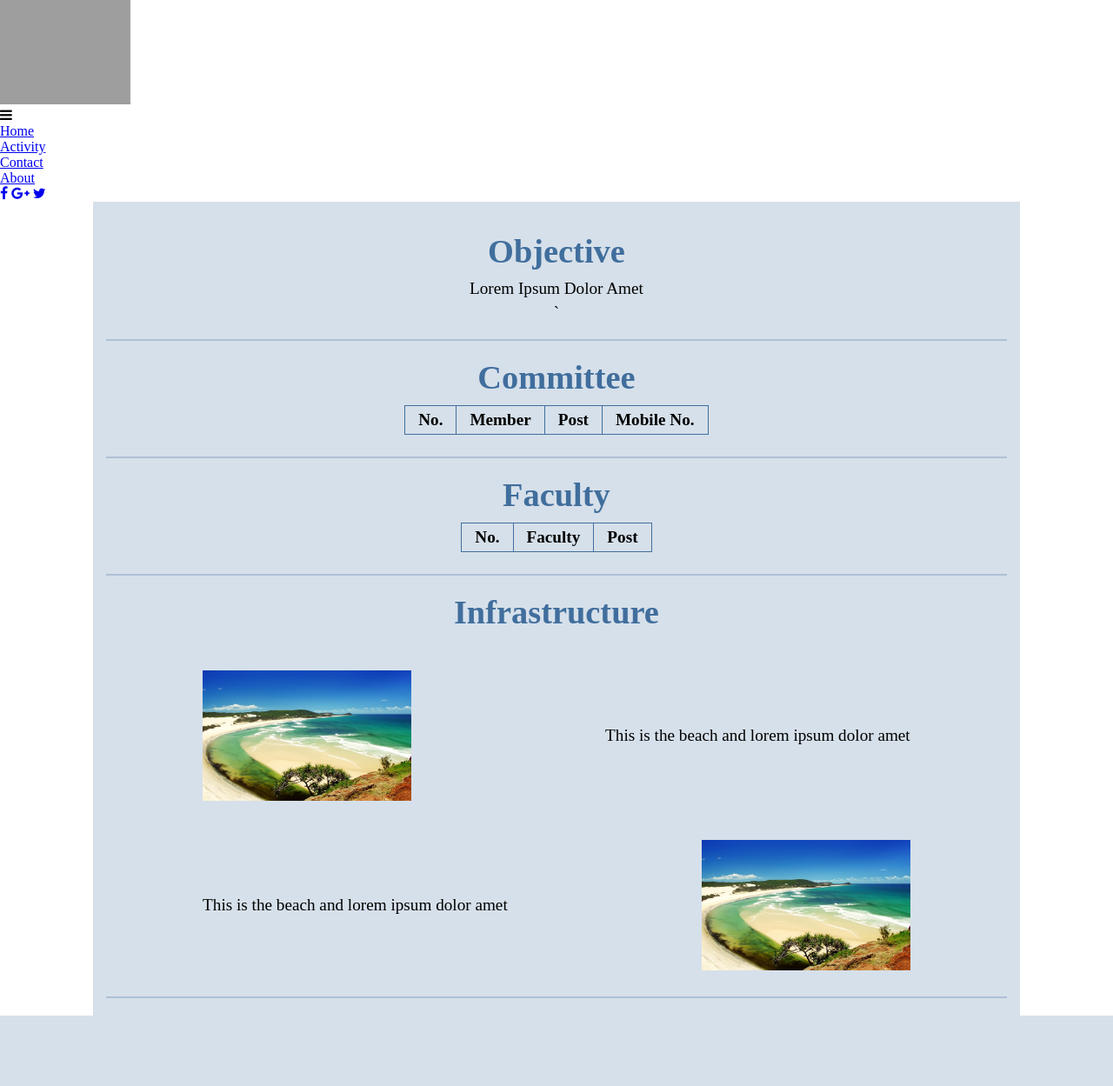
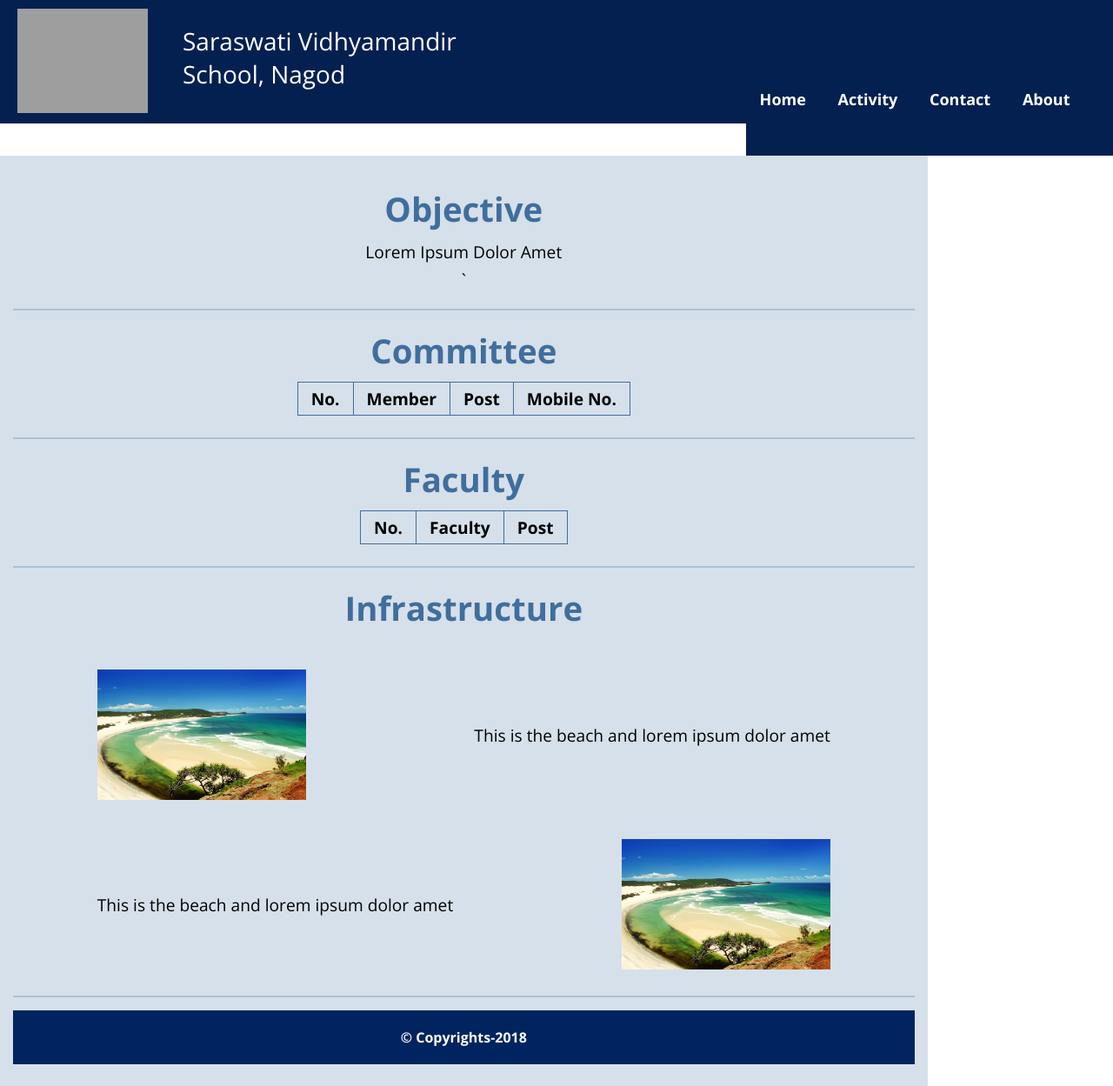
Before and after one commit to SohamNathani/School-Project, a PHP site: page /about.php in a window 1280 px wide. Shown: the whole page at 87% size. Before the commit the page ends 1168 px from the top, so only its background shows below. Run offline with PHP 8.4, Linux system fonts and the light colour scheme; lists and menus that the app fills with data are empty; grey boxes are pictures that could not be loaded.

Commit message:
navbar-v1.0

```diff
--- a/Includes/footer.php
+++ b/Includes/footer.php
@@ -1,81 +1,18 @@
-<head>
-    <style>
-        *{
-            margin: 0;
-            padding: 0;
-        }
-
-        .grid-container{
-            display: grid;
-            grid-template-columns: 10% 15% 15% 5% auto 10%;
-            height: 200px;
-            width:100%;
-            grid-template-areas:
-            ". At-a-glnce q-link . abt-school .";
-            text-align: center;
-            /* background-color: #E9E7E1; */
-            font-family: 'Open Sans','Times New Roman', Times, serif;
-            color: #94B4D6;
-            background-color:rgba(64,110,157,0.21);
-        }
-        .Q-links {
-            grid-area: q-link;
-            padding:20px 20%;
-            text-align:left;
-        }
-        .At-a-glnce {
-            grid-area: At-a-glnce;
-            padding:20px 20%;
-            text-align: left;
-            padding-left:0px;
-        }
-        .abt-school {
-            grid-area: abt-school;
-            padding:20px 20%;
-            padding-right: 0px;
-            padding-left:150px;
-            text-align:right;
-        }
-
-        /* ul styling */
-        ul{
-            list-style-type: none;
-        }
-        a{
-            text-decoration: none;
-            color:#617488;
-        }
-        a:hover{
-            color:#617488;
-        }
-        .f-li{
-            padding: 2px;
-        }
-    </style>
-</head>
-
-    <div class="grid-container">
-        <div class="Q-links">
-            <h4>Quick Links</h4>
-            <ul style="padding-top:20px">
-                <li class="f-li"><a href="http://" target="_blank" rel="noopener noreferrer">Home</a></li>
-                <li class="f-li"><a href="http://" target="_blank" rel="noopener noreferrer">Activities</a></li>
-                <li class="f-li"><a href="http://" target="_blank" rel="noopener noreferrer">News</a></li>
-                <li class="f-li"><a href="http://" target="_blank" rel="noopener noreferrer">About</a></li>
+<div class="row">
+    <div class="col-12 main-f">
+        <div class="col-4">
+            <h1 class="f-h1">Quick Links</h1>
+            <ul>
+                <li><a href="http://" target="_blank" rel="noopener noreferrer">Home</a></li>
+                <li><a href="http://" target="_blank" rel="noopener noreferrer">Contact</a></li>
+                <li><a href="http://" target="_blank" rel="noopener noreferrer">About</a></li>
+                <li><a href="http://" target="_blank" rel="noopener noreferrer">Activity</a></li>
             </ul>
         </div>
-        <div class="At-a-glnce">
-            <h4>At a glance</h4>
-            <ul style="padding-top:20px">
-                <li class="f-li"><a href="tel:+">Phone no.</a></li>
-                <li class="f-li"><a href="mailto:">email</a></li>
-                <li class="f-li"><address>School Address:</address></li>
-            </ul>
-
-        </div>
-        <div class="abt-school">
-            <h4>About School</h4>
-            <p style="padding-top: 20px; color: #617488">Lorem ipsum dolor sit amet, consectetur adipiscing elit. Praesent iaculis, elit gravida convallis malesuada, diam nibh hendrerit ex, ac sodales purus eros in felis</p>
-        </div>
     </div>
-    <div style="width:100%;background-color:#0D5D98; padding:20px; color:white; text-align:center;">Copyright &copy; 2018</div>
+</div>
+<div class="row">
+    <div class="col-12 f-copy">
+        <p>&copy Copyrights-2018</p>
+    </div>
+</div>
--- a/Includes/nav-bar.php
+++ b/Includes/nav-bar.php
@@ -1,11 +1,13 @@
 <div class="m-div">
-    <img src="http://saraswati-ktpatelschool.org/wp-content/uploads/2017/01/sarswati-vidhalay-logoooo-png.png" alt="School-Logo" class="S-Logo" width="150" height="120">
+    <a href="#"><img src="http://saraswati-ktpatelschool.org/wp-content/uploads/2017/01/sarswati-vidhalay-logoooo-png.png" alt="School-Logo" class="S-Logo" width="150" height="120">
+    <p class="S-Logo sl-text">Saraswati Vidhyamandir School, Nagod</p>
+</a>
 <nav>
     <div class="toggle">
     <i class="fa fa-bars menu" aria-hidden="true"></i>
     </div>
 <ul>
-    <li class="m-l"><a href="#">Home</a></li>
+    <li><a href="#">Home</a></li>
     <li><a href="#">Activity</a></li>
     <li><a href="#">Contact</a></li>
     <li><a href="#">About</a></li>
--- a/about.php
+++ b/about.php
@@ -3,7 +3,9 @@
 <head>
 	<title>Activity</title>
     <link rel="stylesheet" type="text/css" href="assets/css/s-g.css">
+    <link rel="stylesheet" type="text/css" href="assets/css/nav-bar.css">
     <link rel="stylesheet" type="text/css" href="assets/css/about.css">
+    <link rel="stylesheet" type="text/css" href="assets/css/footer.css">
 	<meta name="viewport" content="width=device-width, initial-scale=1">
 	<link href="https://fonts.googleapis.com/css?family=Open+Sans:400,700" rel="stylesheet">
     <link rel="stylesheet" type="text/css" href="https://stackpath.bootstrapcdn.com/font-awesome/4.7.0/css/font-awesome.min.css">
@@ -58,9 +60,12 @@
                   <p>This is the beach and lorem ipsum dolor amet</p>
                 </div>
             </div>
-	<script type="text/javascript" src="../assets/js/page.js"></script>
-</body>
-</html>
+            <script type="text/javascript" src="../assets/js/page.js"></script>
+        </body>
+        <footer>
+            <?php include_once "Includes/footer.php" ?>
+        </footer>
+        </html>
 <!-- #406e9d opaci
 opacity 36</span>.%
  -->
--- a/activity.php
+++ b/activity.php
@@ -3,6 +3,7 @@
 <head>
 	<title>Activity</title>
 	<link rel="stylesheet" type="text/css" href="assets/css/activity.css">
+	<link rel="stylesheet" type="text/css" href="assets/css/nav-bar.css">
 	<meta name="viewport" content="width=device-width, initial-scale=1">
 	<link href="https://fonts.googleapis.com/css?family=Open+Sans:400,700" rel="stylesheet">
 	<link rel="stylesheet" type="text/css" href="https://stackpath.bootstrapcdn.com/font-awesome/4.7.0/css/font-awesome.min.css">
--- /dev/null
+++ b/assets/css/footer.css
@@ -0,0 +1,23 @@
+:root{
+    -text-color1: #ffffff;
+    -text-color2: #002460;
+}
+
+.main-f{
+    background-image: url('../Images/school-texture-4.jpg');
+    height: 250px;
+    color: var(-text-color1);
+    display: none;
+}
+
+.f-h1{
+    color: var(-text-color1);
+}
+
+.f-copy{
+    background-color: #002460;
+    color: #ffffff;
+    font-weight: bold;
+    text-align: center;
+    font-size: 16px;
+}
--- a/assets/css/nav-bar.css
+++ b/assets/css/nav-bar.css
@@ -3,44 +3,65 @@ body{
     padding: 0;
     font-family: 'Open Sans';
 }
+
+:root{
+    --nav-color1: #042051;
+    --nav-color2: #1C63DB;
+    --color: #FFFFFF;
+}
 /* main div styling where navbar is present */
 .m-div{
 width: 100%;
-background: #0D5D98;
+background: var(--nav-color1);
 height: 142px;
 font-size: 18px;
+}
+
+.sl-text{
+    padding-top: 18px;
+    width: 30%;
+    font-size: 28px;
+    color: var(--color);
 }
 
 /* Nav Bar CSS Styling */
 
 nav ul{
-    width: 43%;
-    margin: 0 auto;
+    width: 33%;
+    /* margin: 0 auto; */
     padding: 0;
-    background: #6BA5F1;
+    background: var(--nav-color1);
     float: right;
-    padding-top: 76px;
+    margin-top: 86px;
+    /* border-bottom: 2px solid var(--nav-color1); */
 }
 
 nav ul li{
     list-style: none;
     display: inline-block;
     padding: 16px;
+    border-radius: 2px;
 }
 nav ul li:hover:not(#S-links){
-    background: #0D5D98;
+    background: var(--nav-color2);
+    color: var(--nav-color1);
+    transition: 0.5ms,ease;
 }
 nav ul li a{
-    color: #fff;
+    color: var(--color);
     text-decoration: none;
+    font-weight: bold;
+}
+nav ul li a:active{
+    background-color: var(--nav-color2);
 }
 .toggle{
     width: 100%;
     padding: 10px 20px;
-    background: #0D5D98;
+    background: var(--nav-color1);
     text-align: right;
     box-sizing: border-box;
-    color: #fff;
+    color: var(--color);
     font-size: 30px;
     display: none;
 }
@@ -55,9 +76,11 @@ nav ul li a{
         margin: 0 auto;
         padding: 0;
         display: none;
+        position: fixed;
+        z-index: 9999;
     }
     nav ul li{
-        background: #0D5D98;
+        background: var(--nav-color1);
         display: block;
         text-align: center;
     }
@@ -75,14 +98,17 @@ nav ul li a{
         height: 50px;
         margin: 4px 8px;
     }
+    .sl-text{
+        display: none;
+    }
 }
 /* Nav Bar CSS Styling End here */
 
 /* media query for desktop */
 @media(min-width:900px){
-   nav ul li:first-child{
+   /* nav ul li:first-child{
         margin-left: 2%;
-    }
+    } */
     .S-Logo{
         float: left;
         margin: 10px 20px;
--- a/assets/css/s-g.css
+++ b/assets/css/s-g.css
@@ -3,6 +3,11 @@
     margin: 0;
     box-sizing: border-box;
 }
+
+ul li{
+ list-style: none;
+}
+
 /* This styling for css grid for the page - desktop  */
 
 .col-1 {width: 8.33%;}
```
Also changed, not shown: assets/css/main.css (+76 -23 lines), footer-f.php (added, +25 -0 lines), index.php (+26 -11 lines), Saraswati School/Login Page.html (line endings or trailing spaces), Saraswati School/login.css (line endings or trailing spaces), assets/Images/school-texture-2.jpg (added), assets/Images/school-texture-3.jpg (added), assets/Images/school-texture.jpg (added), login.php (line endings or trailing spaces), 1 other file.
